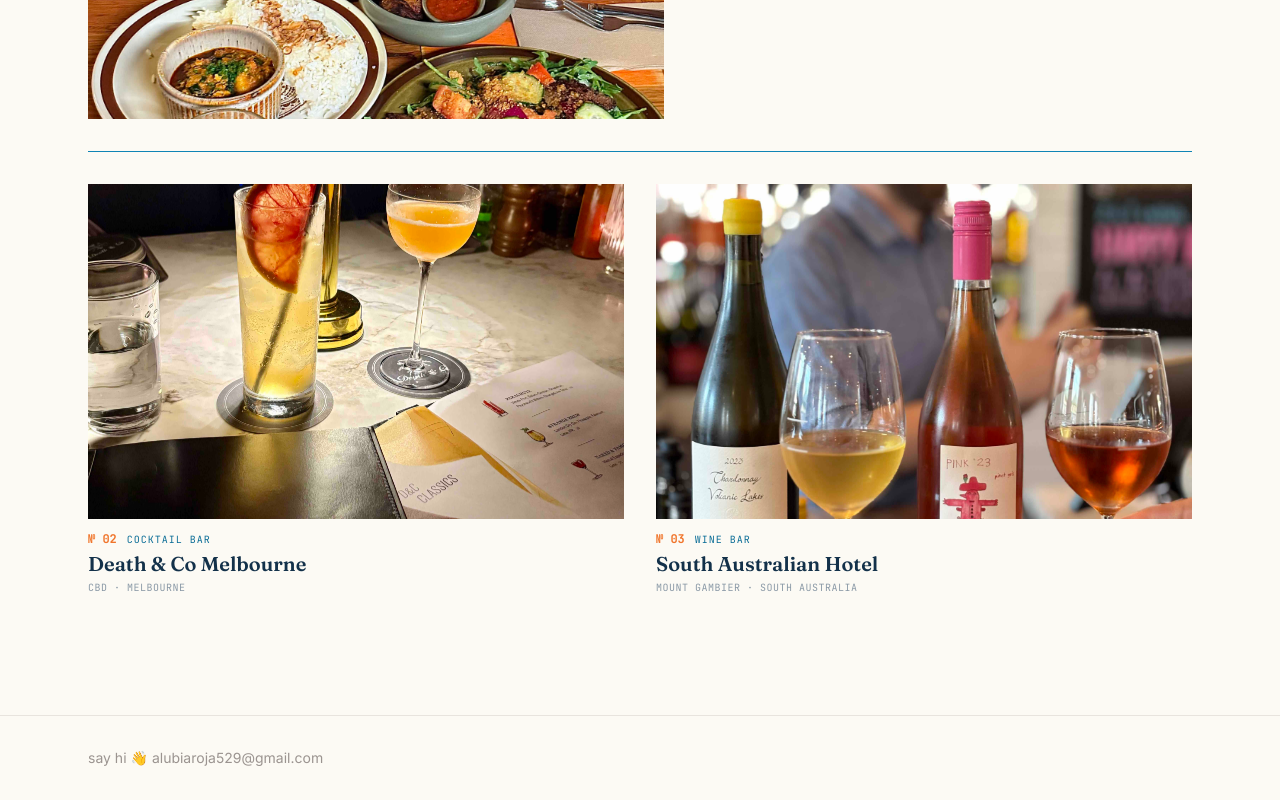
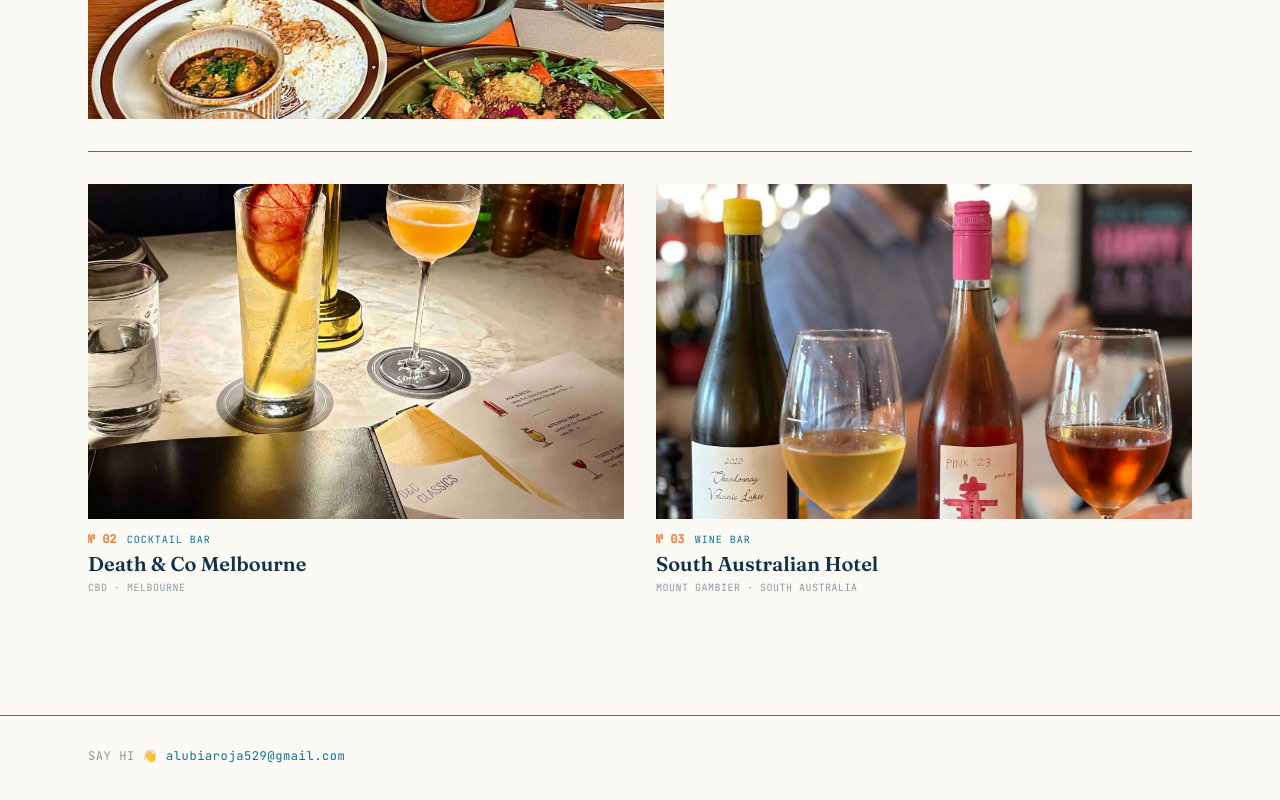
Before and after one commit to TIANSHUUU/gourmet, a Next.js app: page / in a window 1280 px wide. Shown: the part 796-1596 px from the top of the page. Built offline with nearby package versions, Linux system fonts and the light colour scheme.

Commit message:
feat: restyle footer

```diff
--- a/src/components/Footer.tsx
+++ b/src/components/Footer.tsx
@@ -1,9 +1,9 @@
 export default function Footer() {
   return (
-    <footer className="mt-20 border-t border-[#E8E4DE] py-8">
-      <div className="max-w-6xl mx-auto px-6 text-sm text-[#9B9490]">
+    <footer className="mt-20 border-t-[1.5px] border-[#0F84B5] py-8">
+      <div className="max-w-6xl mx-auto px-6 font-label text-xs uppercase tracking-wider text-[#8A99A6]">
         say hi 👋{' '}
-        <a href="mailto:alubiaroja529@gmail.com" className="hover:text-[#C84B2F] transition-colors">
+        <a href="mailto:alubiaroja529@gmail.com" className="text-[#0C6E97] normal-case hover:text-[#F0742A] transition-colors">
           alubiaroja529@gmail.com
         </a>
       </div>
```
